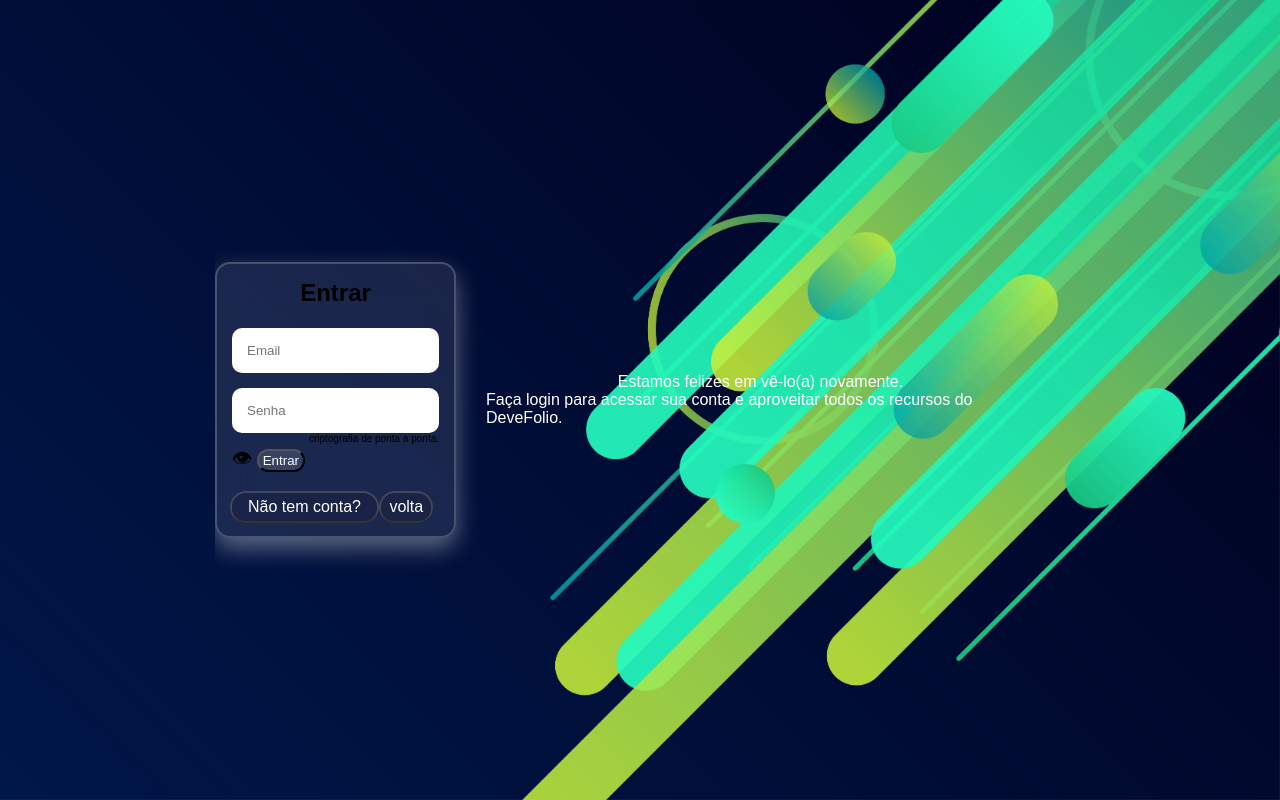
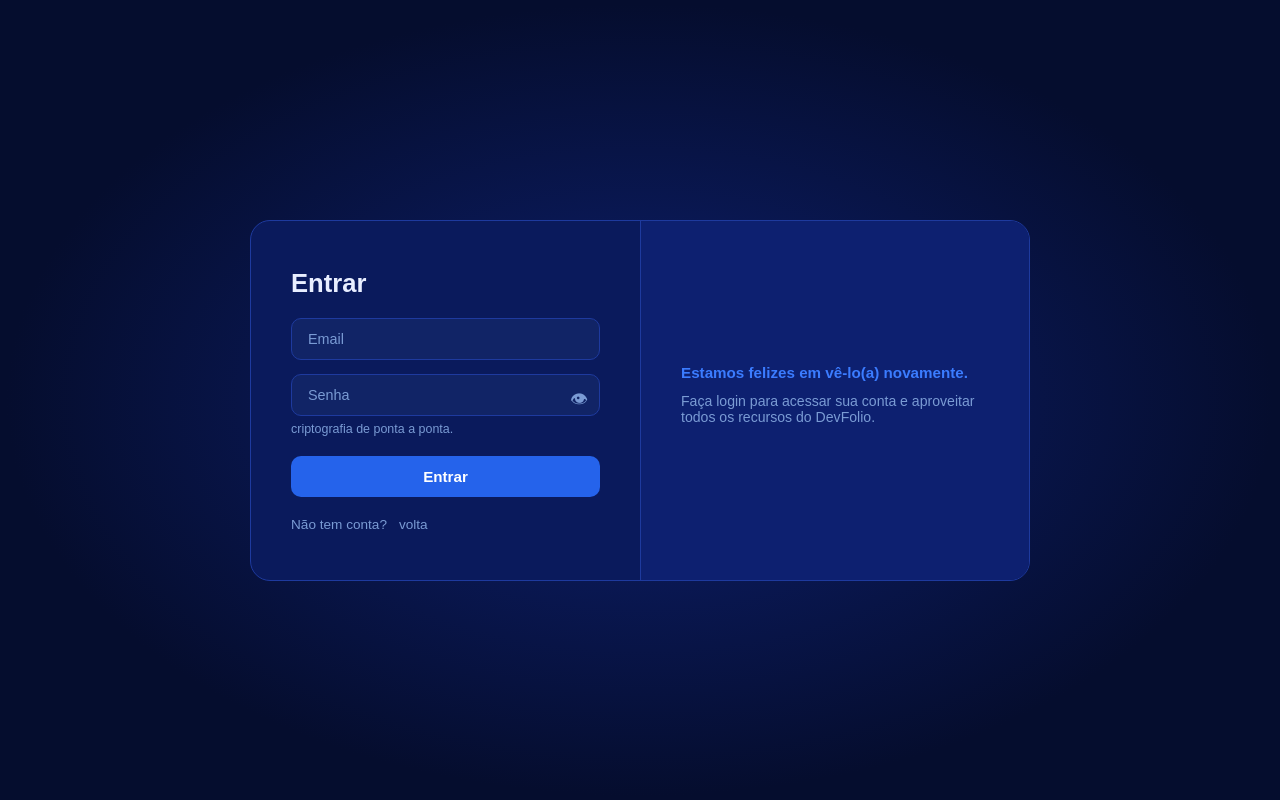
Before and after one commit to falcaozitos3-rgb/DeveFolio-portifolio-para-desenvolvedores-, a Flask app: page /entrar in a window 1280 px wide. Run offline with Flask 3, Linux system fonts and the light colour scheme.

Commit message:
style: o layout foi melhorado e alinhado para melhor experiencia

```diff
--- a/DesenvolvimentoSistema/static/entrar.css
+++ b/DesenvolvimentoSistema/static/entrar.css
@@ -1,164 +1,160 @@
-* {
-    margin: 0;
-    padding: 0;
-    box-sizing: border-box;
+*, *::before, *::after { box-sizing: border-box; margin: 0; padding: 0; }
+
+:root {
+    --bg:       #050d2e;
+    --card:     #0a1a5c;
+    --panel:    #0d2070;
+    --border:   #1e3a9e;
+    --accent:   #2563eb;
+    --accent-h: #3b7cff;
+    --text:     #e8eeff;
+    --muted:    #7a9bd4;
+    --icon-bg:  #112466;
 }
 
 body {
-    font-family: Arial, sans-serif;
+    font-family: 'Sora', sans-serif;
+    background: radial-gradient(ellipse at center, #0d2070 0%, #050d2e 70%);
+    min-height: 100vh;
     display: flex;
+    align-items: center;
     justify-content: center;
-    align-items: center;
-    height: 100vh;
-    /* imagem */
-    background-image: url("../static/235255453027.jpg");
-    background-size: cover;
-    background-position: center;
-    background-repeat: no-repeat;
+    color: var(--text);
+    padding: 24px;
 }
 
 .container-principal {
-    display: flex;
-    flex-direction: row;
-    width: 850px;
-    height: 500px;
+    display: grid;
+    grid-template-columns: 1fr 1fr;
+    width: 100%;
+    max-width: 780px;
+    background: var(--card);
+    border: 1px solid var(--border);
     border-radius: 20px;
     overflow: hidden;
-    align-items: center;
-    border-radius: 10px;
-
+    animation: fadeUp .5s ease both;
 }
 
+@keyframes fadeUp {
+    from { opacity: 0; transform: translateY(24px); }
+    to   { opacity: 1; transform: translateY(0); }
+}
+
+/* ── Esquerdo (form) ── */
 .lado-esquerdo {
-    flex: 1;
+    padding: 48px 40px;
     display: flex;
     flex-direction: column;
     justify-content: center;
-    padding: 15px;
-    width:380px;
-    background-color: rgba(255, 255, 255, 0.1);
-    backdrop-filter: blur(20px);
-    color: #000000;
-    box-shadow: 0 10px 23px 0 rgba(255, 255, 255, 0.37);
-    border-radius: 15px;
-    border: 2px solid rgba(255, 255, 255, 0.2);
-
 }
 
-.lado-esquerdo button:nth-of-type(2) {
-    background-color: rgba(255, 255, 255, 0.1);
-    padding: 2px 4px;
-    text-decoration: none;
-    cursor: pointer;
-    border-radius: 20px;
-    backdrop-filter: blur(20px);
-    color: white;
-}
-
-.olho {
-    cursor: pointer;
-    background: transparent;
-    border: none;
-    font-size: 20px;
-}
-
-
-input {
-    background: #ffffff;
-    border: none;
-    padding: 15px;
-    color: black;
-    border-radius: 10px;
-    margin-bottom: 15px;
-}
-
-
-
 h2 {
-    text-align: center;
-    margin-bottom: 10%;
+    font-size: 1.6rem;
+    font-weight: 700;
+    margin-bottom: 20px;
 }
 
 .erro {
-    color: red;
-    text-align: center;
-    font-size: 12px;
-    background-color: rgba(255, 0, 0, 0.1);
-    padding: 8px;
+    background: rgba(248, 113, 113, .1);
+    border: 1px solid #f87171;
     border-radius: 8px;
-
+    color: #f87171;
+    font-size: .85rem;
+    padding: 10px 14px;
+    margin-bottom: 14px;
 }
 
-.campo-senha input {
-    margin-bottom: 0;
+input {
+    width: 100%;
+    background: var(--icon-bg);
+    border: 1px solid var(--border);
+    border-radius: 10px;
+    color: var(--text);
+    font-family: 'Sora', sans-serif;
+    font-size: .9rem;
+    padding: 12px 16px;
+    margin-bottom: 14px;
+    outline: none;
+    transition: border-color .2s;
+}
+input::placeholder { color: var(--muted); }
+input:focus { border-color: var(--accent); }
+
+.campo-senha { position: relative; margin-bottom: 4px; }
+.campo-senha input { margin-bottom: 0; }
+.campo-senha p {
+    font-size: .78rem;
+    color: var(--muted);
+    margin: 6px 0 12px;
 }
 
-.campo-senha p {
-    font-size: 10px;
-    margin-top: 6;
-    text-align: right;
+button.olho {
+    position: absolute;
+    right: 12px;
+    top: 12px;
+    background: none;
+    border: none;
+    color: var(--muted);
+    font-size: 1.1rem;
+    cursor: pointer;
 }
 
+button[type="submit"] {
+    width: 100%;
+    background: var(--accent);
+    border: none;
+    border-radius: 10px;
+    color: #fff;
+    font-family: 'Sora', sans-serif;
+    font-size: .95rem;
+    font-weight: 600;
+    padding: 12px;
+    cursor: pointer;
+    transition: background .2s, transform .15s;
+    margin-top: 8px;
+}
+button[type="submit"]:hover  { background: var(--accent-h); transform: translateY(-1px); }
+button[type="submit"]:active { transform: translateY(0); }
+
 .container-botao {
-    margin-top: 15px;
+    display: flex;
+    gap: 12px;
+    margin-top: 16px;
 }
 
+.btn {
+    font-size: .85rem;
+    color: var(--muted);
+    text-decoration: none;
+    transition: color .2s;
+}
+.btn:hover { color: var(--text); }
+
+/* ── Direito ── */
 .lado-direito {
-    flex: 2.7;
-    background-size: cover;
-    background-position: center;
+    background: var(--panel);
+    border-left: 1px solid var(--border);
+    padding: 48px 40px;
     display: flex;
     flex-direction: column;
-    justify-content: flex-start;
-    align-items: center;
-    padding: 30px;
-    padding-top: 30px;
-
+    justify-content: center;
 }
 
-.lado-direito p:first-child {
-    color: white;
-    justify-content: flex-start;
-    justify-content: flex-start;
-    top: 20px;
-    margin-bottom: 0;
+.lado-direito p {
+    font-size: .95rem;
+    color: var(--accent-h);
+    font-weight: 600;
+    margin-bottom: 12px;
 }
 
-.lado-direito p:nth-of-type(2) {
-    color: white;
-    justify-content: flex-start;
-    justify-content: flex-start;
-    top: 20px;
-    margin-bottom: 5;
+.lado-direito p + p {
+    font-size: .88rem;
+    color: var(--muted);
+    font-weight: 400;
 }
 
-
-.container-botao .btn:first-child {
-    background-color: rgba(31, 2, 2, 0.1);
-    color: white;
-    padding: 5px 16px;
-    text-decoration: none;
-    cursor: pointer;
-    border-radius: 20px;
-    transition: all 0.3s ease;
-    display: inline-block;
-    outline: 2px solid rgba(107, 103, 103, 0.5);
-    box-shadow: 0 2px 0 black;
+/* ── Responsivo ── */
+@media (max-width: 600px) {
+    .container-principal { grid-template-columns: 1fr; }
+    .lado-direito { border-left: none; border-top: 1px solid var(--border); }
 }
-
-.container-botao .btn:nth-of-type(2) {
-    background-color: rgba(43, 2, 2, 0.1);
-    color: white;
-    padding: 5px 8px;
-    text-decoration: none;
-    cursor: pointer;
-    border-radius: 20px;
-    transition: all 0.3s ease;
-    display: inline-block;
-    outline: 2px solid rgba(107, 103, 103, 0.5);
-    box-shadow: 0 2px 0 black;
-}
-
-.container-botao .btn:active {
-    transform: scale(1.05);
-}
--- a/DesenvolvimentoSistema/templates/entrar.html
+++ b/DesenvolvimentoSistema/templates/entrar.html
@@ -35,7 +35,7 @@
                 <!-- cores -->
             <div class="lado-direito">
                 <p>Estamos felizes em vê-lo(a) novamente.</p>
-                <p>Faça login para acessar sua conta e aproveitar todos os recursos do DeveFolio.</p>
+                <p>Faça login para acessar sua conta e aproveitar todos os recursos do DevFolio.</p>
             </div>
         </div>
         <div>
```
